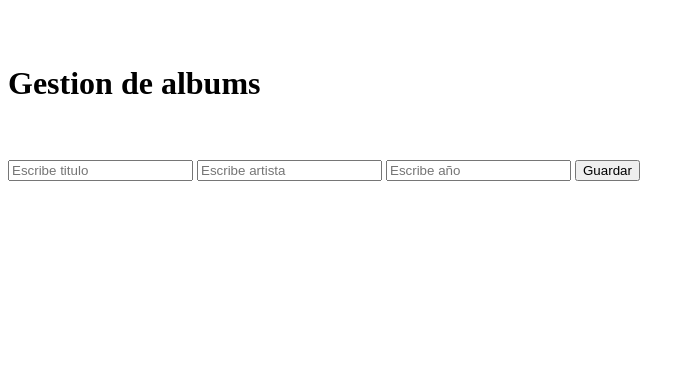
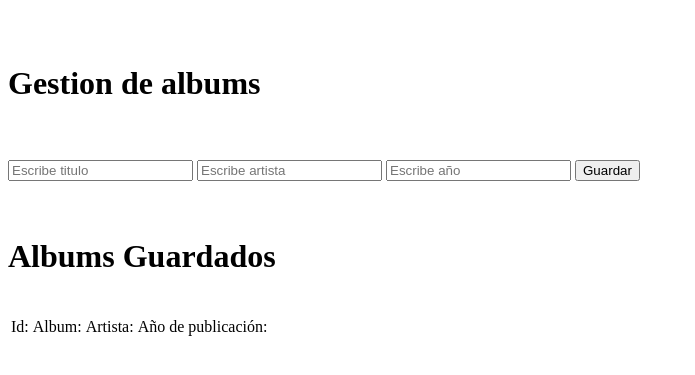
Before and after one commit to LuisG-Custodio/POO181, a Flask app: page / in a window 1280 px wide. Shown: the top 375 px of the page, without its empty margins (0-695 px from the left). Run offline with Flask 3, Linux system fonts and the light colour scheme; some libraries are stand-ins or nearby versions.

Commit message:
Vista de consulta
Se generó el codigo para poder visualizar la consulta de la base de datos dentro de la vista, automatizando dicho proceso

```diff
--- a/Practica 5/templates/index.html
+++ b/Practica 5/templates/index.html
@@ -31,7 +31,34 @@
         <button type="submit"> Guardar</button>
 
     </form>
-
+    <br>
+    <br>
+    <h1>Albums Guardados</h1>
+    <br>
+    <table>
+        <thead>
+            <tr>
+                <td>Id: </td>
+                <td>Album: </td>
+                <td>Artista: </td>
+                <td>Año de publicación: </td>
+            </tr>
+        </thead>
+        <tbody>
+            {%for alb in listAlbums %}
+            <tr>
+                <td>{{alb.0}}</td>
+                <td>{{alb.1}}</td>
+                <td>{{alb.2}}</td>
+                <td>{{alb.3}}</td>
+                <td>
+                    <a href="#">Editar</a>
+                    <a href="#">Borrar</a>
+                </td>
+            </tr>
+            {%endfor%}
+        </tbody>
+    </table>
 </body>
 
 </html>
```
